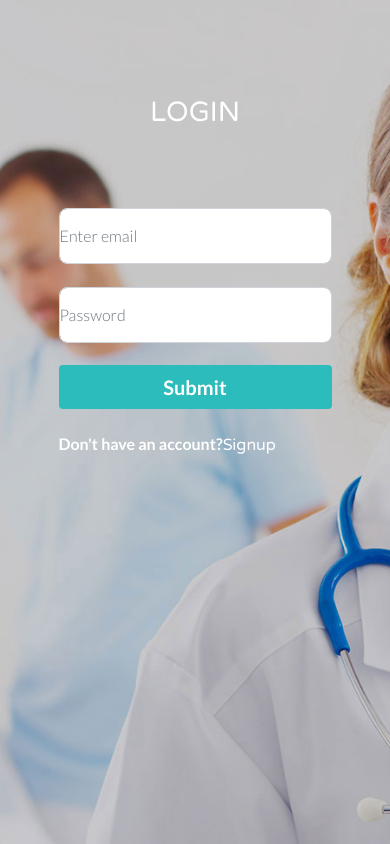
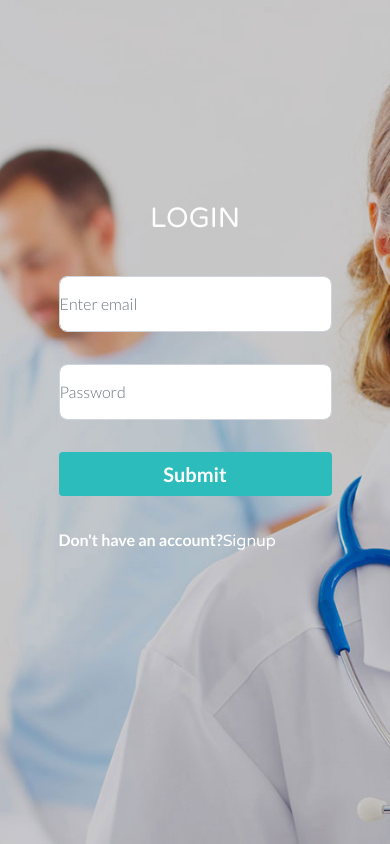
Before and after one commit to che30/front_end_appointment, a React (Create React App) app: page /Login in a window 390 px wide. Built offline with nearby package versions, Linux system fonts and the light colour scheme.

Commit message:
Upate login and sign up css file

```diff
--- a/src/containers/Login.js
+++ b/src/containers/Login.js
@@ -6,7 +6,7 @@ const Login = () => (
   <>
     <section className="Signup__section">
       <form className="sign__up__form login__form ">
-        <h1 className="text-center text-white pb-5">LOGIN</h1>
+        <h1 className="text-center text-white">LOGIN</h1>
         <div className="form-group">
           <input
             type="email"
--- a/src/containers/Signup.css
+++ b/src/containers/Signup.css
@@ -6,7 +6,7 @@
 }
 
 .sign__up__form {
-  width: 43%;
+  width: 40vw;
   margin-left: auto;
   margin-right: auto;
   height: 550px;
@@ -46,16 +46,33 @@
 
 @media (max-width: 1024px) {
   form {
-    width: 80%;
+    width: 80vw;
+    top: 25vh;
   }
+
 }
-@media (max-width: 567px){
+@media (max-width: 566px){
   .sign__up__form {
-    width: 70%;
+    width: 70vw;
+    top: 15vh;
   }
+  .login__form {
+    height: 400px;
+    top: 22vh;
+  }
+
+}
+@media(max-width: 766px) and (min-width: 567px){
+  .sign__up__form {
+    width: 70vw;
+    top: 25vh;
+  }
+
 }
 @media (min-width: 767px) and (max-width: 1024px) {
-  form {
-    top: 32vh;
+  .sign__up__form {
+    width: 70vw;
+    top: 25vh;
   }
+
 }
--- a/src/containers/Signup.js
+++ b/src/containers/Signup.js
@@ -71,7 +71,7 @@ const Signup = ({
       <section className="Signup__section">
         {error ? <div className="error alert bg-danger text-white">{error}</div> : <div /> }
         <form className="sign__up__form">
-          <h1 className="text-center text-white pb-3">REGISTER</h1>
+          <h1 className="text-center text-white">REGISTER</h1>
           <div className="form-group">
             <input
               type="text"
```
